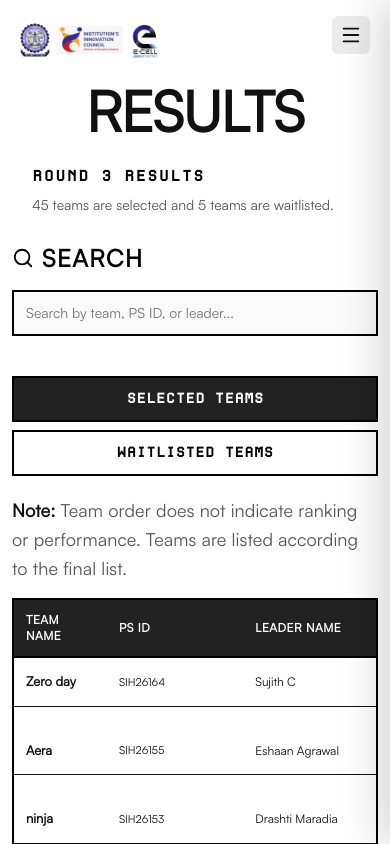
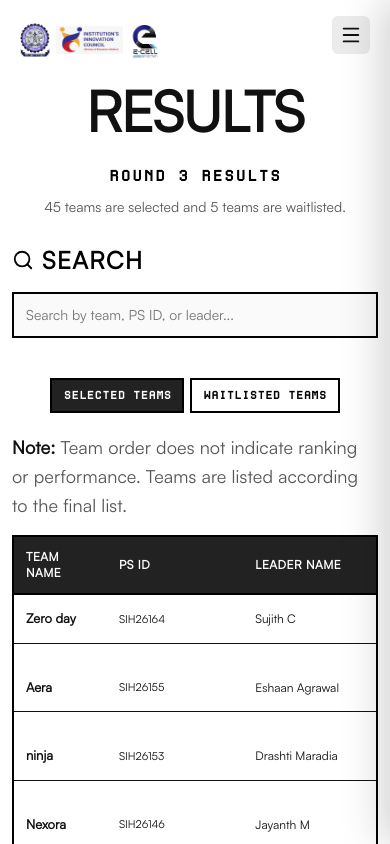
Before and after one commit to Ansukr07/sihbmsit26, a React (Vite) app: page /results in a window 390 px wide. Shown: the top 844 px of the page. Built offline with nearby package versions, Linux system fonts and the light colour scheme; a web font is replaced by a local one.

Commit message:
Refine mobile results controls

```diff
--- a/src/Results.css
+++ b/src/Results.css
@@ -115,9 +115,10 @@
 }
 
 @media (max-width: 768px) {
-  .results-announcement-kicker { margin: -8px 20px 28px; font-size: 15px; }
-  .results-announcement-summary { margin: -18px 20px 28px; font-size: 14px; }
-  .results-view-toggle { flex-direction: column; }
+  .results-announcement-kicker { margin: -8px 20px 12px; font-size: 15px; text-align: center; }
+  .results-announcement-summary { margin: 0 20px 28px; font-size: 14px; text-align: center; }
+  .results-view-toggle { justify-content: center; gap: 6px; }
+  .results-view-toggle button { padding: 9px 11px; font-size: 11px; }
   /* Show header on mobile too, but smaller */
   .results-header {
     display: grid !important;
```
